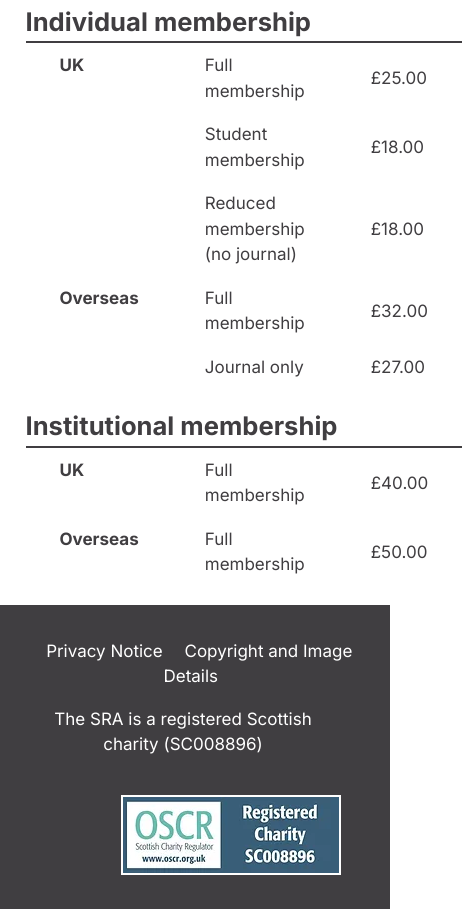
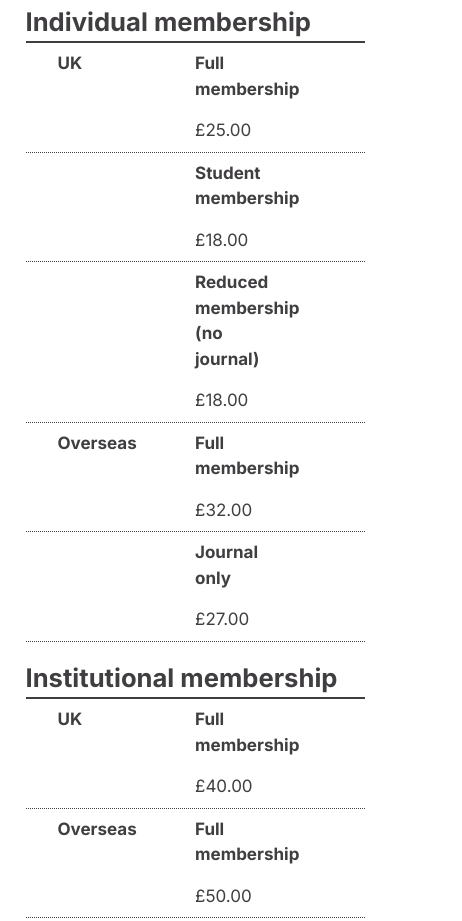
Before and after one commit to nvb33/SRA, an Eleventy site: page src/membership.njk in a window 390 px wide. Shown: the part 950-1871 px from the top of the page, 462 px wide, since content can reach past the window. Built offline with nearby package versions, Linux system fonts and the light colour scheme; Eleventy itself is replaced by a stand-in of ours; files that its build step writes are made by us from their sources.

Commit message:
made table on the membership page responsive

```diff
--- a/src/membership.njk
+++ b/src/membership.njk
@@ -21,24 +21,24 @@ layout: 'base.njk'
                 <tbody role="rowgroup">
                     <tr role="row">
                         <th rowspan="3">UK</th>
-                        <td role="cell">Full membership</td>
+                        <td role="cell" class="bold">Full membership</td>
                         <td role="cell">£25.00</td>
                     </tr>
                     <tr role="row">
-                        <td role="cell">Student membership</td>
+                        <td role="cell" class="bold">Student membership</td>
                         <td role="cell">£18.00</td>
                     </tr>
                     <tr role="row">
-                        <td role="cell">Reduced membership (no journal)</td>
+                        <td role="cell" class="bold">Reduced membership (no journal)</td>
                         <td role="cell">£18.00</td>
                     </tr>
                      <tr role="row">
                         <th role="cell" rowspan="2">Overseas</th>
-                        <td role="cell">Full membership</td>
+                        <td role="cell" class="bold">Full membership</td>
                         <td role="cell">£32.00</td>
                     </tr>
                      <tr role="row">
-                        <td role="cell">Journal only</td>
+                        <td role="cell" class="bold">Journal only</td>
                         <td role="cell">£27.00</td>
                     </tr>
                 </tbody>
@@ -48,12 +48,12 @@ layout: 'base.njk'
                 <tbody role="rowgroup">
                     <tr role="row">
                         <th role="cell">UK</th>
-                        <td role="cell">Full membership</td>
+                        <td role="cell" class="bold">Full membership</td>
                         <td role="cell">£40.00</td>
                     </tr>
                      <tr role="row">
                         <th role="cell">Overseas</th>
-                        <td role="cell">Full membership</td>
+                        <td role="cell" class="bold">Full membership</td>
                         <td role="cell">£50.00</td>
                     </tr>
                 </tbody>
--- a/src/style.css
+++ b/src/style.css
@@ -217,6 +217,8 @@ p {
   display: flex;
   flex-wrap: wrap;
   gap: var(--gap, 1em);
+  align-content: space-between;
+  justify-content: center;
 }
 
 .text-center {
@@ -392,9 +394,9 @@ figcaption {
 }
 
 .homepage-content .flex-group img.homepage-image {
-  width:45%;
+
   height:auto;
-  margin:1em;
+  margin:2em;
 }
 
 /* Individual page */
@@ -584,6 +586,47 @@ td {
 td, th {
   padding:.5rem 2rem;
   width:33%;
+}
+
+@media
+only screen and (max-width: 760px),
+(min-device-width: 768px) and (max-device-width: 1024px)  {
+
+	/* Force table to not be like tables anymore */
+	table, thead, tbody, th, td, tr, caption {
+		display: block;
+	}
+
+  table caption {
+    width: 100%;
+  }
+
+
+  th {
+    float: left;
+    width:45%;
+  }
+
+	td {
+		border: none;
+		position: relative;
+		padding-left: 50%;
+	}
+
+	td:before {
+		/* Now like a table header */
+		position: absolute;
+		/* Top/left values mimic padding */
+		top: 6px;
+		left: 6px;
+		width: 45%;
+		padding-right: 10px;
+		white-space: nowrap;
+	}
+
+  .bold {
+    font-weight: var(--fw-700);
+  }
 }
 
 /****** List of Contents ******/
@@ -887,6 +930,10 @@ button {
   .parallel__block {
     flex-direction: column;
   }
+
+  .flex-group {
+    justify-content: center;
+  }
 }
 
 @media (max-width: 600px) {
@@ -894,3 +941,7 @@ button {
     display: none;
   }
 }
+
+@media (max-width:800px) {
+
+}
--- a/src/summer-visits.njk
+++ b/src/summer-visits.njk
@@ -111,7 +111,7 @@ layout: 'base.njk'
             <p>Originally planned for summer 2020 but postponed due to the pandemic, the Association's visit to the Edinburgh Academy Archive finally took place on 14 June 2022. Located on the Senior School Campus at 42 Henderson Row, the archive holds the Academy's official administrative records as well as a rich variety of photographs, artefacts and personal memorabilia of former pupils and staff: <a href="https://www.edinburghacademy.org.uk/859/ea-archives" target="_blank">https://www.edinburghacademy.org.uk/859/ea-archives</a>.</p>
             <figure>
                 <img src="/assets/andrew_mcmillan_with_members_of_sra.webp" alt="Andrew McMillan with members of the SRA group"/>
-                <figcaption>Andrew McMillan with members of the SRA group.</figcaption>
+                <figcaption>Andrew McMillan with members of the SRA group</figcaption>
             </figure>
             <p>Our small but enthusiastic group was welcomed by the Honorary Archivist, Andrew McMillan (pictured above, showing a photograph to two members of the group), the Director of Development and Alumni Relations, Samantha Byers, and the Bursar, Guy Cartwright. Andrew began by giving us an illustrated talk on the history of the school, whose origins date back to 1822. The Academy was founded by two Edinburgh lawyers, Henry Cockburn (later Lord Cockburn) and John Russell, and an educational reformer, Leonard Horner. Perceiving a need for a new school that would provide a classical education, they, with the backing of some 160 subscribers, developed a Scheme and communicated their intentions to the Lord Provost, but had to work to gain approval for what the Town Council saw as a rival proposition to the long-established Royal High School of Edinburgh. Eventually the founders prevailed, and the Academy opened its doors on 1 October 1824. Initially, only boys were accepted as pupils, but from the 1960s small numbers of girls were admitted to study for A Levels. The school became fully co-educational in 2008.</p>
             <figure>
@@ -140,8 +140,8 @@ layout: 'base.njk'
             </figure>
             <p>Having conquered the climb of 91 spiral steps up to the Archives, the group was rewarded with a display of treasures from the collection, arranged by Ingrid, which included the Archives' oldest item: a 12th century Charter by William the Lion in favour of the church of St Peter of Restennet, near Forfar of the lands of 'Ardnequere'. Ingrid also showed a Papal Bull signed by Pope Gregory 11th at Avignon in 1375, relieving the perpetual vicar of Glamis of paying an annual pension on lands he handed back; a menu book of 1876, emphasising the difference between the refined meals served to the family 'upstairs' and the plainer fare consumed by the servants 'downstairs'; several game books, beautifully illustrated by various contributors, including Lady Elizabeth Bowes Lyon's brother, Michael; Lady Elizabeth Bowes Lyon's passport, and an autograph book dating from World War I. Lady Elizabeth stayed at Glamis during the war and this poignant volume contains sketches and verses dedicated to her by the injured servicemen who were taken there to convalesce.</p>
             <figure>
-                <img src="/assets/glamis_castle_guests.webp" alt="Members and guests viewing items from the archives."/>
-                <figcaption>Members and guests viewing items from the archives. Photograph by Lynne Marshall. Reproduced with the permission of Glamis Castle.</figcaption>
+                <img src="/assets/glamis_castle_guests.webp" alt="Members and guests viewing items from the archives"/>
+                <figcaption>Members and guests viewing items from the archives. Photograph by Lynne Marshall.<br /> Reproduced with the permission of Glamis Castle</figcaption>
             </figure>
             <p>Ingrid also displayed several items of historical clothing including a man's embroidered waistcoat of 1710, probably worn by the 5th Earl, which was discovered in a trunk in the Castle drawing room in the 1980s.</p>
             <p>During the lunch break, some of the group browsed the Castle's latest exhibition, which celebrates the inspiring women of Glamis. Featuring many records and photographs from the Archives, this was much enjoyed by everyone lucky enough to see it. Details of the exhibition can be found on the Castle website: <a href="https://www.glamis-castle.co.uk/event/the-women-of-glamis-exhibition/" target="_blank">https://www.glamis-castle.co.uk/event/the-women-of-glamis-exhibition/</a>.</p>
```
